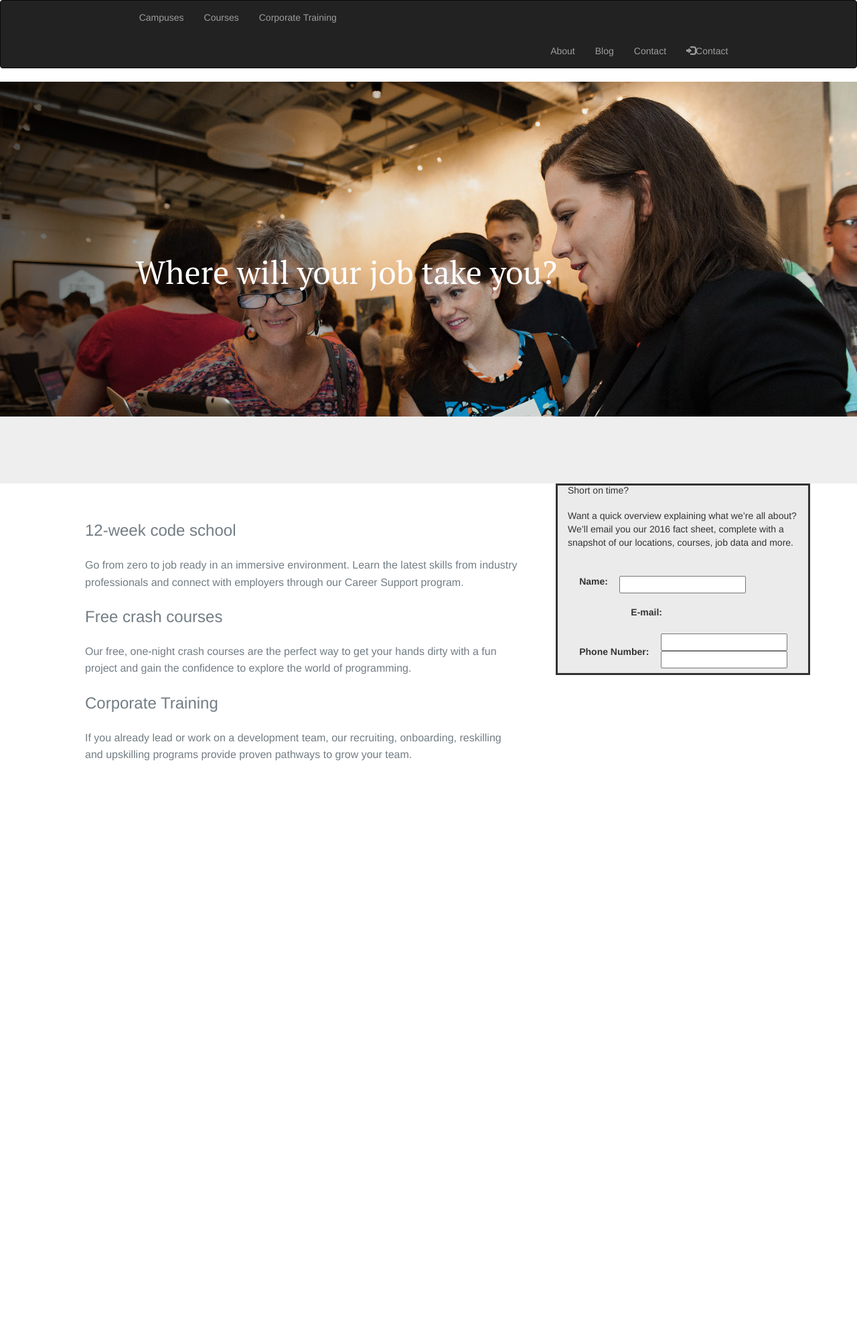
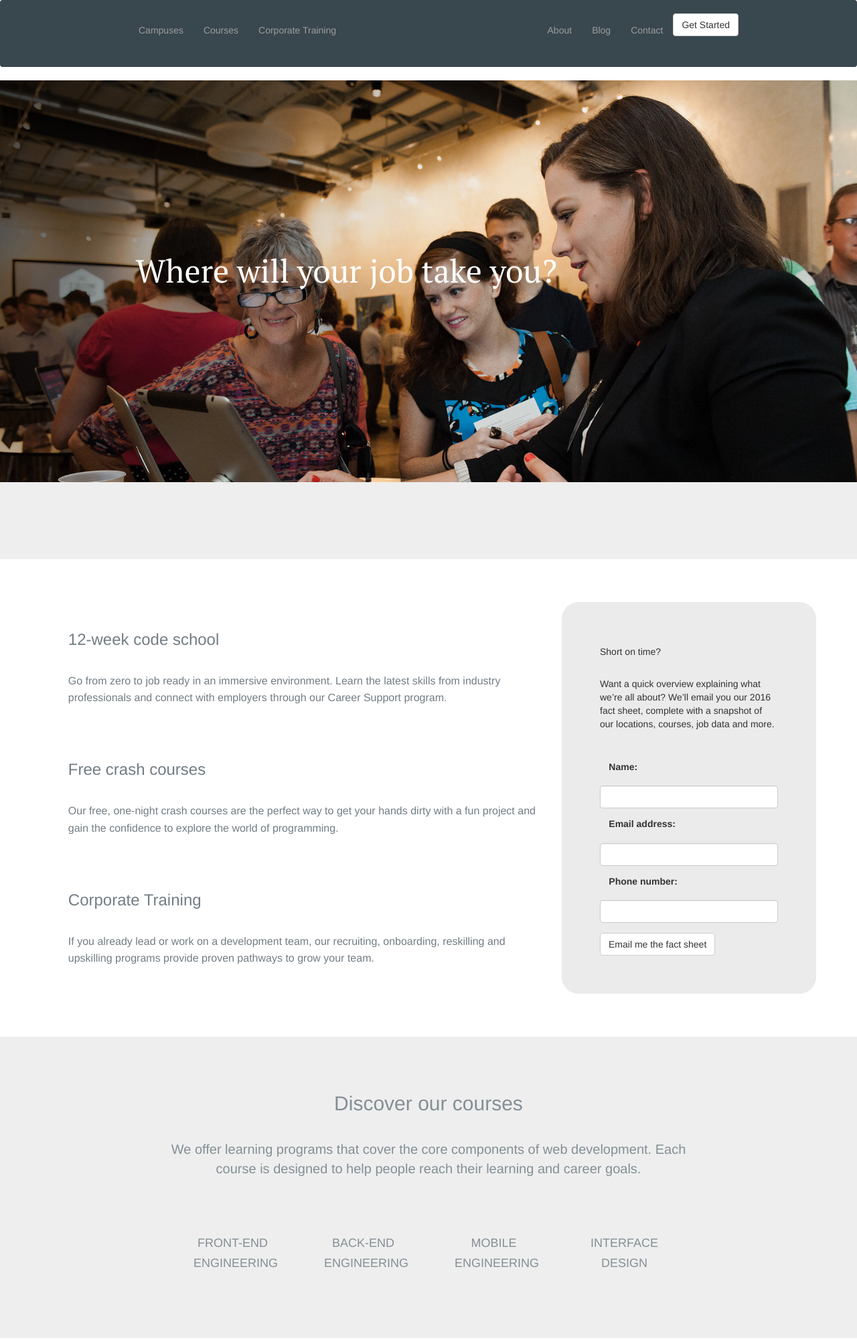
Before and after one commit to dloconnor25/tiy-homework-cssbootcamp, a plain HTML site: page index.html in a window 1280 px wide. Shown: the whole page at 67% size. Before the commit the page ends 1197 px from the top, so only its background shows below. Drawn offline with nearby package versions, Linux system fonts and the light colour scheme.

Commit message:
second save

```diff
--- a/css/style.css
+++ b/css/style.css
@@ -1,32 +1,21 @@
-h1, h2, h3, h4, h5, h6, p {
-  margin: 0;
+.navbar-inverse {
+  color: white;
+  display: block;
+  padding-left: 15%;
+  padding-right: 15%;
+  background-color: #39474e;
+  border: none;
+  height: 100px;
 }
 
-.navbar-header {
-display: inline block;
-   background-color: #39474e;
-   height: 100px;
-   line-height: 100px;
+.header {
+  padding-top: 20px;
 }
-
-.navbar-nav {
-  padding-left: 15%;
-  padding-right: 15%;
-  p:hover, h1:hover, a:hover {
-    background-color:#7a8289;
-}
-}
-
-
-
-.navbar-right {
-  color: #7a8289;
-}
-
 .hero {
+  margin-top: 0;
   clear: both;
   background-image: url(../images/TIYhomepage.jpg);
-  height: 500px;
+  height: 600px;
   background-size: cover;
   padding-top: 250px;
 }
@@ -41,25 +30,51 @@ display: inline block;
 .icon {
   clear: both;
   background-color: #eeeeee;
-  height: 100px;
+  height: 115px;
   padding-left: 15%;
   padding-right: 15%;
+}
+
+.body {
+  margin: 5%;
 }
 
 .bodytext {
   color: #727d84;
   font-size: 16px;
-  padding: 5%;
-
   line-height: 1.6;
+  padding: 2%;
 }
 
 .form1 {
   background-color: #ebebeb;
-  border-style:solid;
+  border-radius: 25px;
+  border-style: hidden;
+  padding: 5%;
 }
 label {
   float: left;
   text-align: left;
   padding: 5%;
 }
+.btn .btn-default {
+  color: red;
+}
+
+.discover {
+  height: 450px;
+  text-align: center;
+  background-color: #eeeeee;
+  color: #838f95;
+  padding-top: 5%;
+  padding-bottom: 5%;
+  padding-left: 20%;
+  padding-right: 20%;
+  font-size: 20px;
+}
+
+
+.col-sm-3 {
+  padding: 5%;
+  line-height: 1px;
+}
--- a/index.html
+++ b/index.html
@@ -13,12 +13,10 @@
 
   </head>
   <body>
-
     <nav class="navbar navbar-inverse">
       <div class="container-fluid">
         <div class="row header">
-        <div class="navbar-header">
-        </div>
+
         <ul class="nav navbar-nav">
           <!-- Is this where i insert the icon? -->
 
@@ -30,8 +28,7 @@
           <li><a href="#">About</a></li>
           <li><a href="#">Blog</a></li>
           <li><a href="#">Contact</a></li>
-            <li><a href="#"><span class="glyphicon glyphicon-log-in"></span>Contact</a></li>
-            <!-- place "get started" button here -->
+          <button type="submit" class="btn btn-default">Get Started</button>
         </ul>
       </div>
       </div>
@@ -61,18 +58,19 @@
       </div>
     </div>
 
-<div class="container">
+<div class="container body">
+  <div class="row-body">
   <div class="col-md-8 bodytext">
    <h3>12-week code school</h3>
 <br>
 <p> Go from zero to job ready in an immersive environment. Learn the latest skills from
 industry professionals and connect with employers through our Career Support program.</p>
-<br>
+<br><br>
 <h3>Free crash courses</h3>
 <br>
 <p>Our free, one-night crash courses are the perfect way to get your hands dirty with a fun
 project and gain the confidence to explore the world of programming.</p>
-<br>
+<br><br>
 <h3>Corporate Training</h3>
 <br>
 <p>If you already lead or work on a development team, our recruiting, onboarding, reskilling and upskilling programs provide proven pathways to grow your team.</p>
@@ -83,23 +81,83 @@ project and gain the confidence to explore the world of programming.</p>
     <br>
     <p>Want a quick overview explaining what we’re all about? We’ll email you our 2016 fact sheet, complete with a snapshot of our locations, courses, job data and more.</p>
      <br>
-    <label for="name">Name:</label>
-     <br>
-   <input type="text" id="name" name="user_name" />
 
-   <label for="email">E-mail:</label>
-    <br>
-   <input type="email" id="email" name="user_email" />
-
-   <label for="phone">Phone Number:</label>
-   <br>
-   <input type="phone" id="Phone number" name="user_phone" />
+  <label for="name">Name:</label>
+  <input type="name" class="form-control" id="name">
+    <label for="email">Email address:</label>
+    <input type="email" class="form-control" id="email">
+  <div class="form-group">
+    <label for="phone">Phone number:</label>
+    <input type="phone" class="form-control" id="phone">
+  </div>
+  <button type="submit" class="btn btn-default">Email me the fact sheet</button>
 
 </form>
+    </div>
+      </div>
+  </div>
+
+<div class="container-fluid">
+  <div class="row discover">
+    <h2>Discover our courses</h2>
+    <br>
+    <p>We offer learning programs that cover the core components of web development. Each course is designed to help people reach their learning and career goals.</p>
+<br>
+    <div class="col-sm-3 course1">
+      <h4>FRONT-END</h4>
+      <h4>ENGINEERING</h4>
+      </div>
+      <div class="col-sm-3 course2">
+        <h4>BACK-END</h4>
+        <h4>ENGINEERING</h4>
+        </div>
+        <div class="col-sm-3 course3">
+          <h4>MOBILE</h4>
+            <h4>ENGINEERING</h4>
+          </div>
+          <div class="col-sm-3 course4">
+            <h4>INTERFACE</h4>
+            <h4>DESIGN</h4>
+            </div>
+  </div>
+
+</div>
+
+<div class="container-fluid">
+  <div class="row-logos"
+  <div class="col-md-4 logos">
+  </div>
+  <div class="col-md-4 logos">
+  </div>
+  <div class="col-md-4 logos">
+  </div>
+  <div class="col-md-4 logos">
+  </div>
+</div>
+
+<div class="row-logos"
+<div class="col-md-4 logos">
+</div>
+<div class="col-md-4 logos">
+</div>
+<div class="col-md-4 logos">
+</div>
+<div class="col-md-4 logos">
 </div>
 </div>
 
+<div class="row-logos"
+<div class="col-md-4 logos">
+</div>
+<div class="col-md-4 logos">
+</div>
+<div class="col-md-4 logos">
+</div>
+<div class="col-md-4 logos">
+</div>
+</div>
 
+</div>
 
 
 
```
